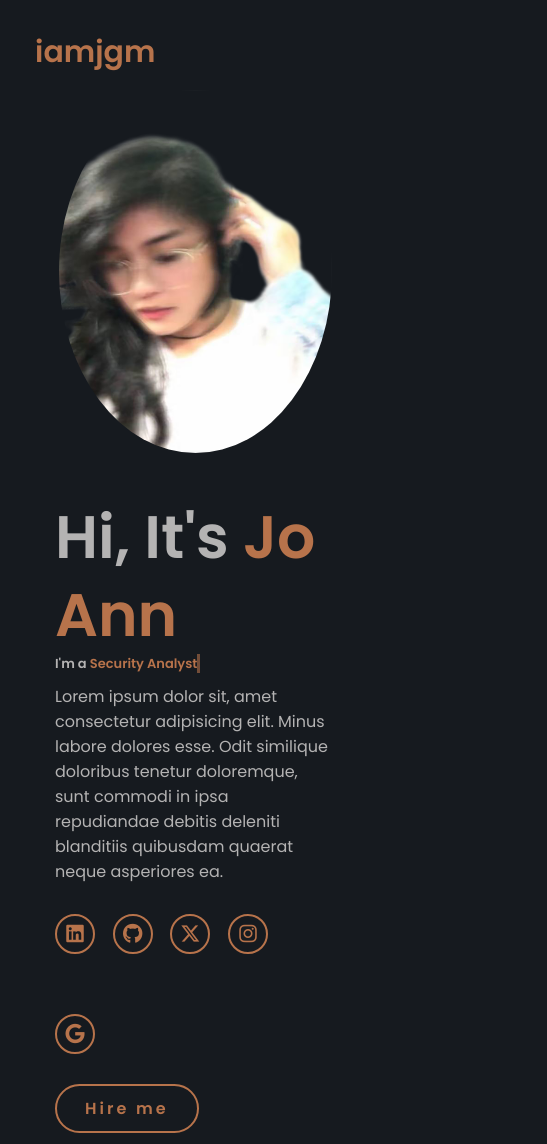
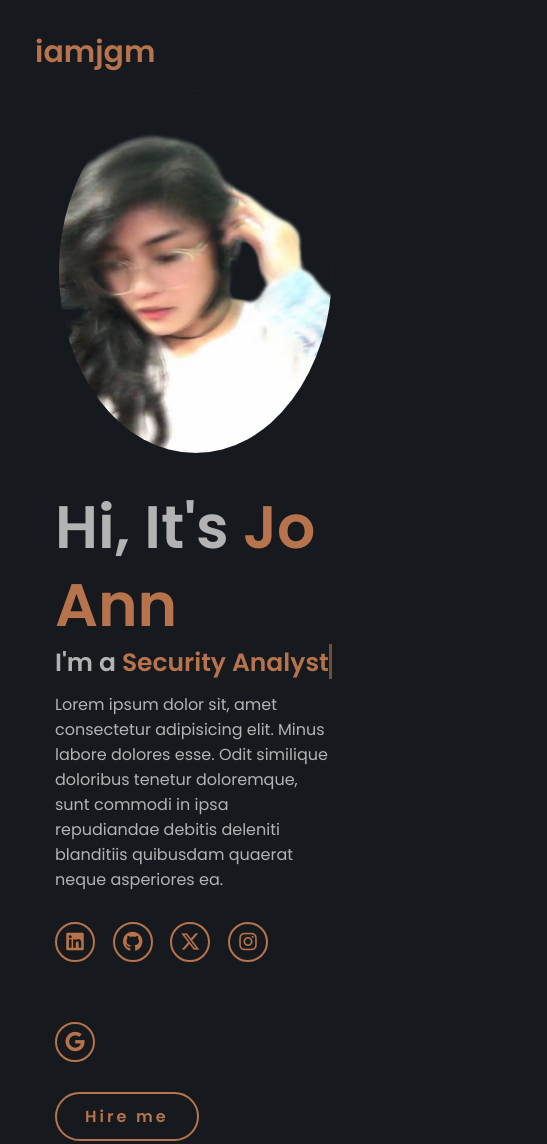
Before and after one commit to iamjgm/iamjgm, a plain HTML site: page index.html in a window 390 px wide. Shown: the whole page, 547 px wide, since content can reach past the window. Drawn offline with Linux system fonts and the light colour scheme.

Commit message:
Update style.css

```diff
--- a/style.css
+++ b/style.css
@@ -248,7 +248,7 @@ span{
 
 @media (max-width: 1000px){
     .home{
-        gap: 4rem;
+        gap: 3rem;
     }
 }
 
@@ -259,11 +259,11 @@ span{
     }
 
     .home .home-content h3{
-        font-size: 1.3rem;
+        font-size: 2.5rem;
     }
 
     .home-content h1{
-        font-size: 5rem;
+        font-size: 3rem;
     }
 
     .home-img img{
```
